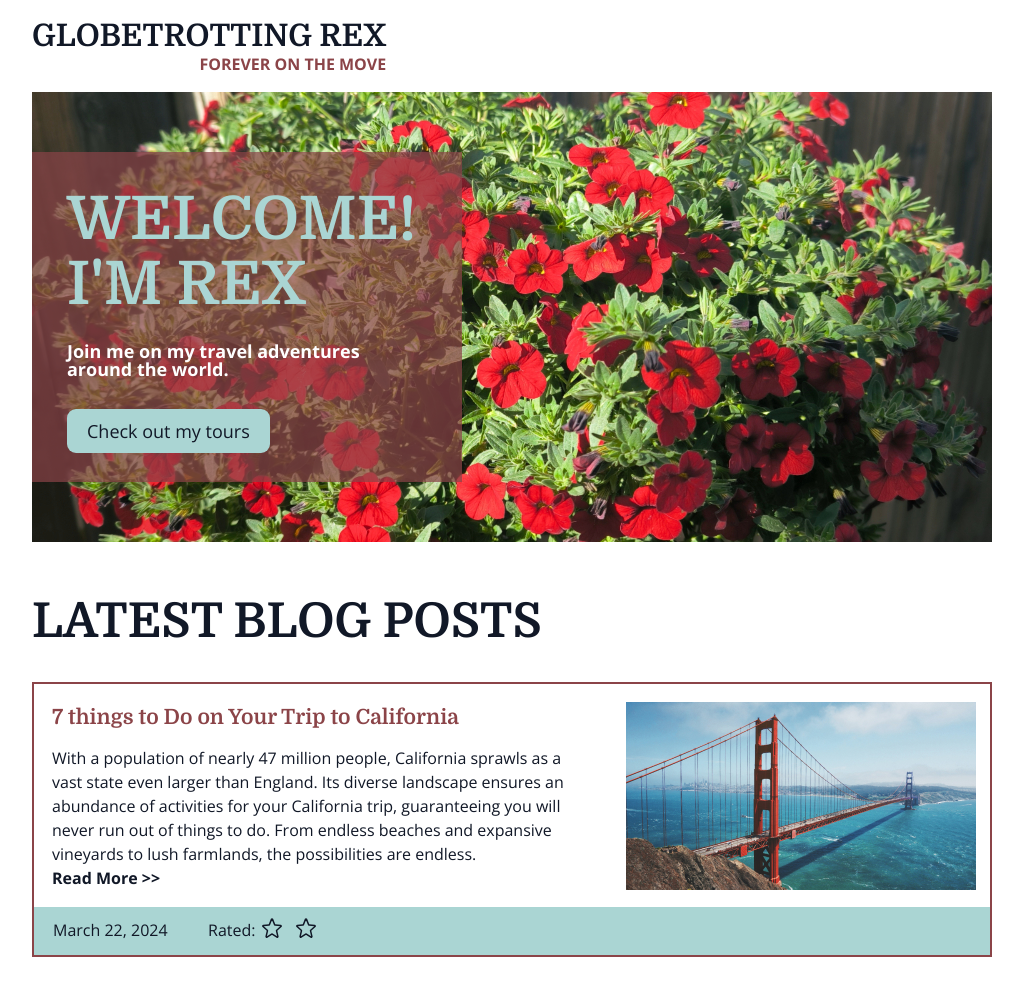
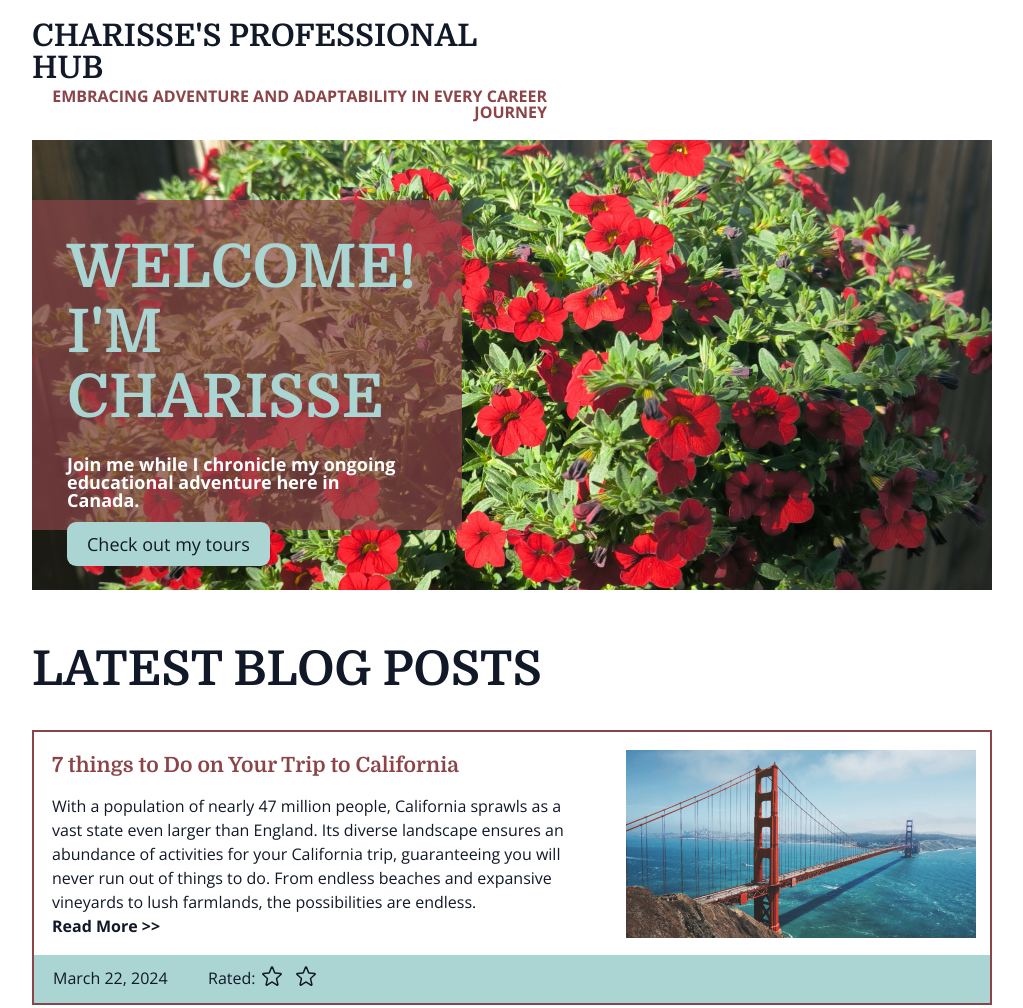
Before and after one commit to charissepelayo/charissepelayo.github.io, a plain HTML site: page index.html in a window 1280 px wide. Shown: the top 1008 px of the page, without its empty margins (128-1151 px from the left). Drawn offline with nearby package versions, Linux system fonts and the light colour scheme.

Commit message:
Update index.html

```diff
--- a/index.html
+++ b/index.html
@@ -21,10 +21,10 @@
         <header>
             <div>
                 <h1><a href="index.html">
-                        Globetrotting Rex </a>
+                        Charisse's Professional Hub </a>
                 </h1>
 
-                <p>Forever on the move</p>
+                <p> Embracing Adventure and Adaptability in Every Career Journey </p>
             </div>
             <nav>
                 <ul class="nav-flex">
@@ -38,8 +38,8 @@
             <section>
                 <div class="banner">
                     <div class="veil">
-                        <h2>Welcome! I'm Rex</h2>
-                        <p>Join me on my travel adventures around the world.
+                        <h2>Welcome! I'm Charisse</h2>
+                        <p>Join me while I chronicle my ongoing educational adventure here in Canada.
 
                         </p>
                         <a href="#">Check out my tours</a>
```
